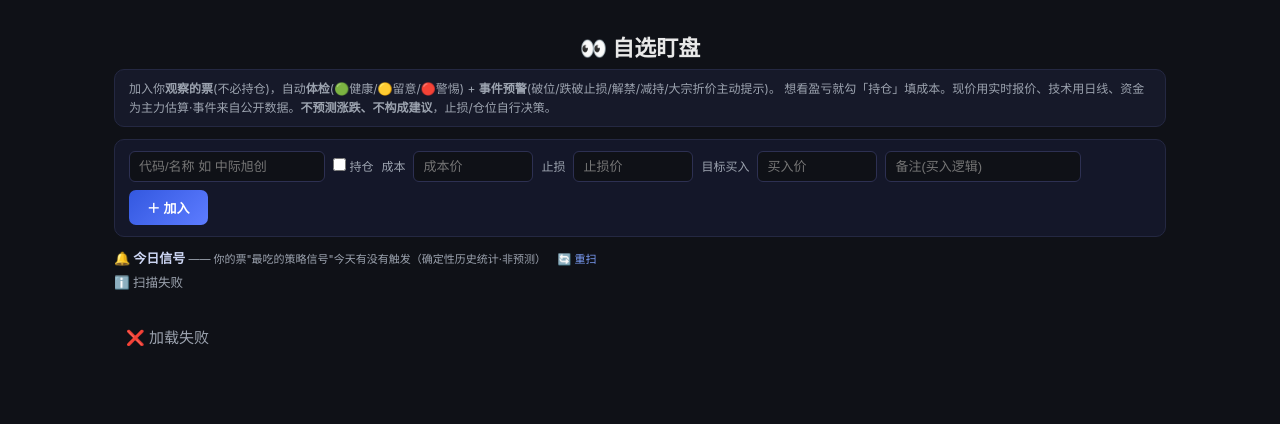
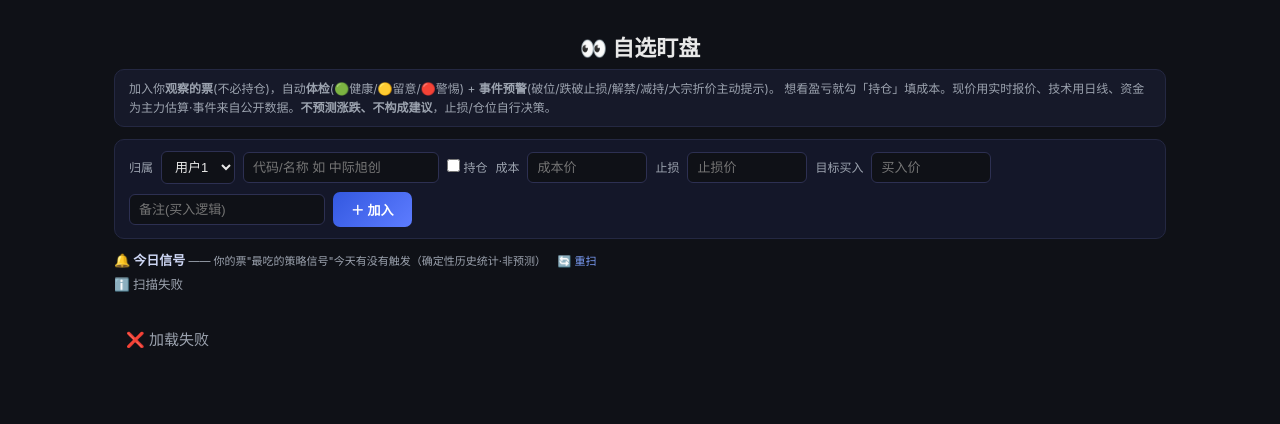
Before and after one commit to CodingYOLO/quant_analysis, a FastAPI app: template app/web/templates/portfolio.html in a window 1280 px wide. Shown: the part 162-586 px from the top of the page. Run offline with FastAPI, Linux system fonts and the light colour scheme; the template is opened without the code that fills it, so the values that code supplies are empty; some libraries are stand-ins or nearby versions.

Commit message:
feat(自选盯盘): 拆「用户1/用户2」两区·各自增删改·分人推送闭环
- 加入栏加「归属」下拉(用户1=me/用户2=dad)·决定加到哪个区
- 看板按 owner 拆两区渲染(各一张表+计数·空区给提示)；rowHtml/headRow 抽出复用
- 编辑带出归属·删除按 (owner,ts_code) 精确删(不误删另一区同票)
- build_portfolio 体检行带 owner(本就逐 watchlist 条构建·天然分人·各带各自成本/持仓)
- 研报按钮监听移到 #dash 容器(两区共用)
- 生产实测往返:加票到用户2→落对区→删→复原·真实7条自选零扰动

至此「自选各推各的」全链路打通(库+路由+页面)。仅差用户2(爸爸)Bark key 接入即生效。

Co-Authored-By: Claude Opus 4.8 <noreply@anthropic.com>

```diff
--- a/app/strategy/portfolio.py
+++ b/app/strategy/portfolio.py
@@ -78,7 +78,8 @@ def _build_row(w: dict, quotes: dict, tech: dict, flows: dict,
     sec = sectors.get(ind) or {}
 
     row = {
-        "ts_code": ts, "name": w.get("name") or "", "is_holding": bool(w["is_holding"]),
+        "ts_code": ts, "name": w.get("name") or "", "owner": w.get("owner", "me"),
+        "is_holding": bool(w["is_holding"]),
         "cost": cost, "shares": w.get("shares"), "stop_loss": w.get("stop_loss"),
         "target_price": w.get("target_price"),
         "note": w.get("note") or "",
--- a/app/web/templates/portfolio.html
+++ b/app/web/templates/portfolio.html
@@ -11,6 +11,12 @@ h1 { font-size:22px; text-align:center; margin-bottom:4px; }
 .addbar .lab { color:#9ca3af; font-size:12px; }
 .addbtn { background:linear-gradient(135deg,#3358e0,#5d7cff); color:#fff; border:none; border-radius:7px; padding:8px 18px; font-size:13px; font-weight:600; cursor:pointer; }
 .chk { accent-color:#3358e0; }
+.osel { background:#0f1117; color:#e8e8e8; border:1px solid #2d3052; border-radius:6px; padding:7px 9px; font-size:13px; }
+.zone-head { margin:16px 0 6px; font-size:14px; font-weight:600; color:#cdd6f4; border-left:3px solid #3358e0; padding-left:9px; }
+.zone-head.u2 { border-left-color:#b794f6; }
+.zone-empty { color:#6b7280; font-size:12px; padding:8px 11px; background:#141729; border:1px dashed #2d3052; border-radius:8px; }
+.utag { font-size:9px; padding:1px 6px; border-radius:6px; margin-left:5px; background:#1a2b4a; color:#7c9ef8; }
+.utag.u2 { background:#2a2440; color:#b794f6; }
 .alerts { margin-bottom:12px; }
 .alert { display:inline-block; border-radius:8px; padding:5px 11px; margin:3px 6px 3px 0; font-size:12.5px; }
 .a-danger { background:#3a1a1a; color:#f87171; border:1px solid #7a3a3a; }
@@ -44,6 +50,11 @@ tr.datarow:hover td { background:#1e2138; cursor:pointer; }
 </div>
 
 <div class="addbar">
+  <span class="lab">归属</span>
+  <select id="a_owner" class="osel" title="加到哪个用户的列表（用户1=我 / 用户2）">
+    <option value="me">用户1</option>
+    <option value="dad">用户2</option>
+  </select>
   <input type="text" id="a_code" placeholder="代码/名称 如 中际旭创">
   <label class="lab"><input type="checkbox" id="a_hold" class="chk"> 持仓</label>
   <span class="lab">成本</span><input type="text" class="num" id="a_cost" placeholder="成本价">
@@ -65,7 +76,7 @@ tr.datarow:hover td { background:#1e2138; cursor:pointer; }
 <div id="summary" class="summary"></div>
 <div id="loading" class="neu2" style="padding:14px">⏳ 读取自选名单…</div>
 <div id="empty" class="neu2" style="display:none;padding:12px"></div>
-<div id="dash" style="display:none;overflow-x:auto"><table id="tbl"></table></div>
+<div id="dash" style="display:none;overflow-x:auto"></div>
 {% endblock %}
 
 {% block extra_script %}
@@ -134,9 +145,11 @@ function renderSummary(s,date){
     +'<div class="neu2" style="font-size:10.5px;align-self:center">'+tail+'</div>';
 }
 const WAIT='<span class="miss">·</span>';   // 体检未到的占位
-function renderTable(){
-  let h='<tr><th>体检</th><th>代码</th><th>名称</th><th>赛道</th><th>现价</th><th>涨跌</th><th>盈亏</th><th>成本/止损</th><th>位置</th><th>主力3日</th><th>操作</th></tr>';
-  _rows.forEach((r,i)=>{
+function headRow(){
+  return '<tr><th>体检</th><th>代码</th><th>名称</th><th>赛道</th><th>现价</th><th>涨跌</th><th>盈亏</th><th>成本/止损</th><th>位置</th><th>主力3日</th><th>操作</th></tr>';
+}
+// 单只行(含展开详情占位行)。i=全局 _rows 下标（toggle/edit/del 都按此下标·跨区唯一）
+function rowHtml(r,i){
   const cid='p'+i, P=r._pending;   // 名单已到、体检(现价/技术/资金)未到 → 占位，不显误导值
   const health = P ? '<span title="体检中…">⏳</span>' : (LIGHT[r.health]||'');
   const price  = P ? WAIT : (r.price!=null?r.price:'<span class="miss">—</span>');
@@ -146,7 +159,7 @@ function renderTable(){
   const flow   = P ? WAIT : (r.main_flow_3d!=null?pct(r.main_flow_3d,0)+'亿':'<span class="miss">—</span>');
   const track  = '<span class="neu2">'+esc(r.industry||'')+'</span>'+bd(r.ts_code)+(P?'':sectorTag(r.sector_phase));
   const cs=(r.cost!=null?('成本'+r.cost):'<span class="miss">—</span>')+(r.stop_loss!=null?' / 止损<span class="down">'+r.stop_loss+'</span>':'')+(r.target_price!=null?' / 买入<span style="color:#7c9ef8">'+r.target_price+'</span>':'');
-    h+='<tr class="datarow" onclick="toggle('+i+')">'
+  return '<tr class="datarow" onclick="toggle('+i+')">'
     +'<td style="font-size:15px" title="'+(r.flags||[]).map(f=>esc(f.text)).join('；')+'">'+health+'</td>'
     +'<td style="color:#7c9ef8">'+r.ts_code.slice(0,6)+'</td>'
     +'<td>'+esc(r.name)+(r.is_holding?'<span class="hold">持仓</span>':'<span class="watch">自选</span>')
@@ -159,10 +172,22 @@ function renderTable(){
     +'<td style="font-size:11px">'+pos+'</td>'
     +'<td>'+flow+'</td>'
     +'<td><span class="op" onclick="event.stopPropagation();editRow('+i+')">✏️编辑</span>'
-        +'<span class="op del" onclick="event.stopPropagation();delRow(\''+r.ts_code+'\')">🗑删</span></td></tr>';
-    h+='<tr id="row_'+cid+'" style="display:none"><td colspan="11" style="padding:0"><div class="detail" id="d_'+cid+'"></div></td></tr>';
+      +'<span class="op del" onclick="event.stopPropagation();delRow('+i+')">🗑删</span></td></tr>'
+    +'<tr id="row_'+cid+'" style="display:none"><td colspan="11" style="padding:0"><div class="detail" id="d_'+cid+'"></div></td></tr>';
+}
+// 两区渲染：用户1 / 用户2，各一张表；空区给提示。行下标用全局 _rows 下标(跨区唯一)
+function renderTable(){
+  const zones=[['me','用户1',''],['dad','用户2','u2']];
+  let html='';
+  zones.forEach(([ow,label,cls])=>{
+    const idxs=[]; _rows.forEach((r,i)=>{ if((r.owner||'me')===ow) idxs.push(i); });
+    const nHold=idxs.filter(i=>_rows[i].is_holding).length;
+    html+='<div class="zone-head '+cls+'">'+label
+      +' <span class="neu2" style="font-weight:400;font-size:12px">（'+idxs.length+'只'+(nHold?' · 持仓'+nHold:'')+'）</span></div>';
+    if(!idxs.length){ html+='<div class="zone-empty">暂无 —— 上方「归属」选「'+label+'」即可往这区加票</div>'; return; }
+    html+='<table>'+headRow()+idxs.map(i=>rowHtml(_rows[i],i)).join('')+'</table>';
   });
-  $('tbl').innerHTML=h; $('dash').style.display='block';
+  $('dash').innerHTML=html; $('dash').style.display='block';
 }
 function toggle(i){
   const r=_rows[i], cid='p'+i, row=$('row_'+cid), open=row.style.display!=='none';
@@ -178,8 +203,8 @@ function toggle(i){
   loadFin(c6, cid); loadKline(c6, cid);
 }
 
-// 研报按钮（复用 research_widget）
-$('tbl').addEventListener('click', async ev=>{
+// 研报按钮（复用 research_widget·监听 #dash 容器·两区共用）
+$('dash').addEventListener('click', async ev=>{
   const b=ev.target.closest('.rcbtn'); if(!b||b.disabled) return; ev.stopPropagation();
   const out=$('rc_'+b.dataset.key); b.disabled=true; b.textContent='⏳ 查研报中…';
   try{ const d=await (await fetch('/api/stock/research?code='+b.dataset.code)).json();
@@ -224,21 +249,26 @@ async function loadKline(code, cid){
 async function addStock(){
   const code=$('a_code').value.trim(); if(!code){ $('addmsg').textContent='请输入代码/名称'; return; }
   $('addmsg').textContent='⏳ 加入中…';
-  const body={code, is_holding:$('a_hold').checked, cost:$('a_cost').value, stop_loss:$('a_stop').value, target_price:$('a_target').value, note:$('a_note').value};
+  const owner=$('a_owner').value, ulabel=(owner==='dad')?'用户2':'用户1';
+  const body={code, owner, is_holding:$('a_hold').checked, cost:$('a_cost').value, stop_loss:$('a_stop').value, target_price:$('a_target').value, note:$('a_note').value};
   try{
     const d=await (await fetch('/api/portfolio/add',{method:'POST',headers:{'Content-Type':'application/json'},body:JSON.stringify(body)})).json();
-    if(d.ok){ $('addmsg').textContent='✅ 已加入 '+(d.name||''); ['a_code','a_cost','a_stop','a_note'].forEach(x=>$(x).value=''); $('a_hold').checked=false; reload(); loadSignals(); }
+    if(d.ok){ $('addmsg').textContent='✅ 已加入「'+ulabel+'」 '+(d.name||''); ['a_code','a_cost','a_stop','a_note'].forEach(x=>$(x).value=''); $('a_hold').checked=false; reload(); loadSignals(); }
     else $('addmsg').textContent='❌ '+(d.msg||'失败');
   }catch(e){ $('addmsg').textContent='❌ '+e; }
 }
 function editRow(i){ const r=_rows[i];
+  $('a_owner').value=r.owner||'me';                 // 归属带出·改完保存回原区(若改了归属=复制到另一区·原区仍在·需手动删)
   $('a_code').value=r.ts_code.slice(0,6); $('a_hold').checked=r.is_holding;
   $('a_cost').value=r.cost??''; $('a_stop').value=r.stop_loss??''; $('a_target').value=r.target_price??''; $('a_note').value=r.note||'';
   $('addmsg').textContent='↑ 改完点「＋加入」保存'; $('a_code').scrollIntoView({behavior:'smooth'});
 }
-async function delRow(code){
-  if(!confirm('从自选移除 '+code+'？')) return;
-  try{ await fetch('/api/portfolio/remove',{method:'POST',headers:{'Content-Type':'application/json'},body:JSON.stringify({code})}); reload(); }catch(e){}
+async function delRow(i){
+  const r=_rows[i]; if(!r) return;
+  const label=(r.owner==='dad')?'用户2':'用户1';
+  if(!confirm('从「'+label+'」移除 '+(r.name||r.ts_code)+'？')) return;
+  try{ await fetch('/api/portfolio/remove',{method:'POST',headers:{'Content-Type':'application/json'},
+       body:JSON.stringify({code:r.ts_code, owner:r.owner||'me'})}); reload(); }catch(e){}
 }
 // 🔔 今日信号（异步·体检后填充·按日缓存）
 async function loadSignals(refresh){
```
Lines whose indentation alone changed are shown as unchanged.
